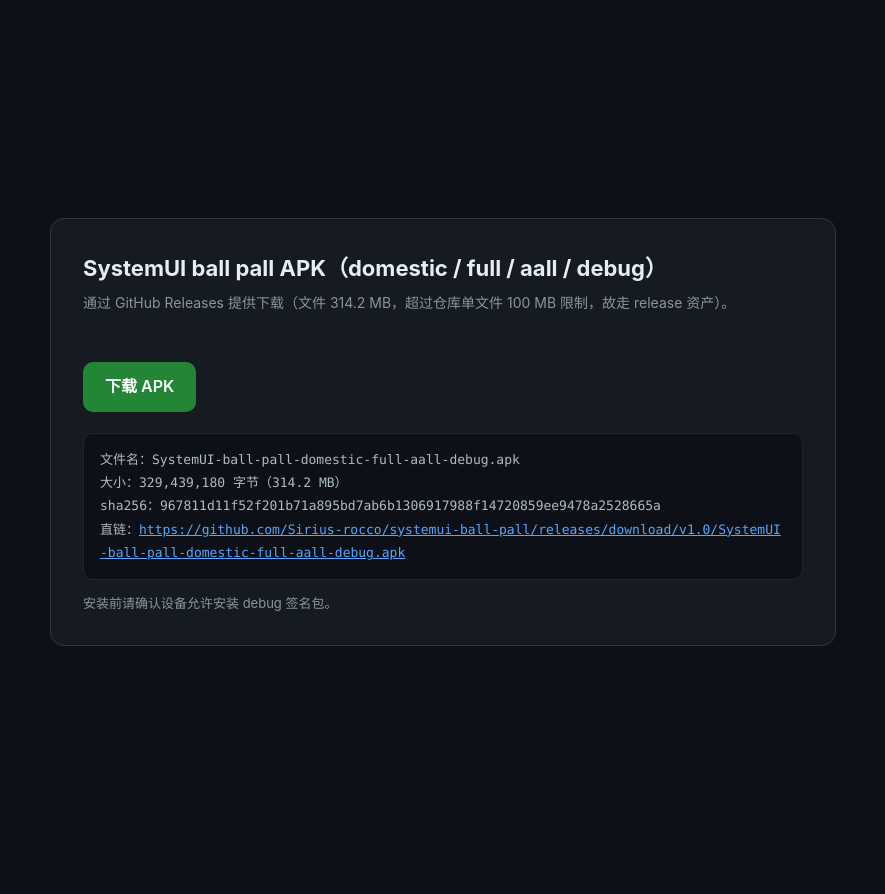
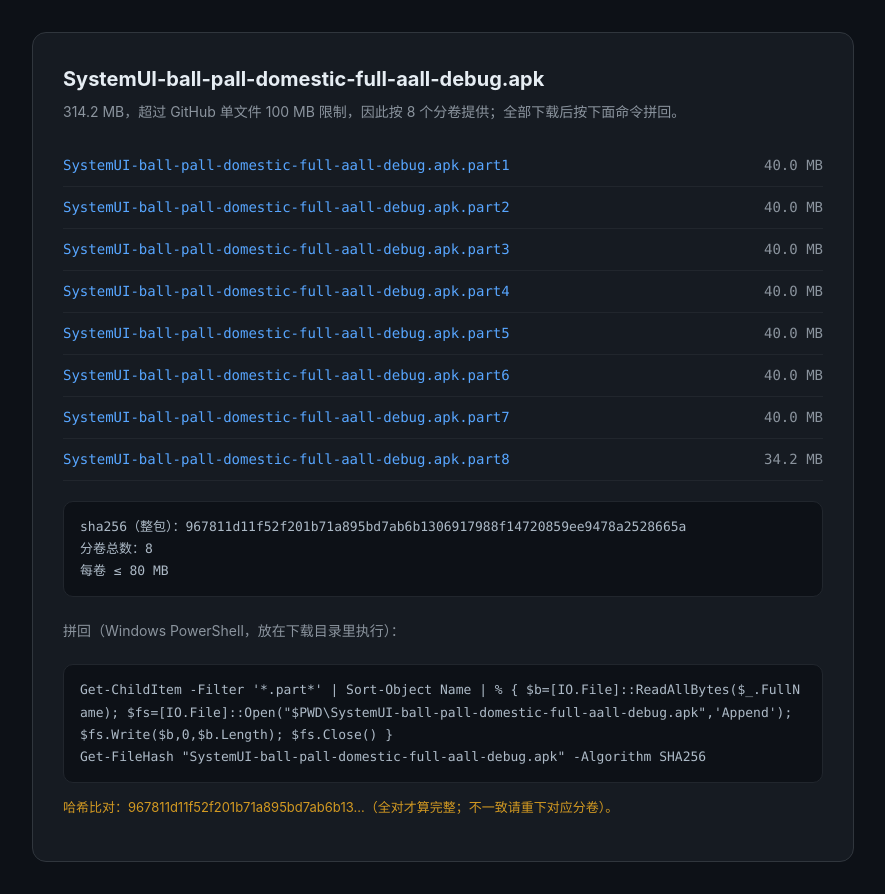
Before and after one commit to Sirius-rocco/systemui-ball-pall, a plain HTML site: page index.html in a window 1280 px wide. Shown: the whole page, without its empty margins (197-1082 px from the left). Before the commit the page ends 864 px from the top, so only its background shows below. Drawn offline with Linux system fonts and the light colour scheme.

Commit message:
publish SystemUI-ball-pall-domestic-full-aall-debug.apk in 8 parts + join script

```diff
--- a/index.html
+++ b/index.html
@@ -1,23 +1,36 @@
 <!doctype html>
 <html lang="zh-CN"><head><meta charset="utf-8">
 <meta name="viewport" content="width=device-width,initial-scale=1">
-<title>SystemUI ball pall APK（domestic / full / aall / debug）</title>
+<title>SystemUI-ball-pall-domestic-full-aall-debug.apk</title>
 <style>
  :root{color-scheme:dark}
- body{margin:0;min-height:100vh;background:#0d1117;color:#e6edf3;font:16px/1.6 -apple-system,BlinkMacSystemFont,"Segoe UI","Microsoft YaHei",sans-serif;display:flex;align-items:center;justify-content:center;padding:32px}
- .card{width:min(720px,100%);background:#161b22;border:1px solid #30363d;border-radius:14px;padding:32px}
- h1{margin:0 0 6px;font-size:22px}
- .sub{color:#8b949e;margin:0 0 24px;font-size:14px}
- .meta{font:13px/1.8 ui-monospace,SFMono-Regular,Consolas,monospace;color:#adbac7;background:#0d1117;border:1px solid #21262d;border-radius:10px;padding:14px 16px;word-break:break-all}
- .btn{display:inline-block;margin:24px 0 8px;padding:12px 22px;border-radius:10px;background:#238636;color:#fff;text-decoration:none;font-weight:600}
- .btn:hover{background:#2ea043}
- .hint{color:#8b949e;font-size:13px;margin:8px 0 0}
- a{color:#58a6ff}
+ body{margin:0;min-height:100vh;background:#0d1117;color:#e6edf3;font:16px/1.65 -apple-system,BlinkMacSystemFont,"Segoe UI","Microsoft YaHei",sans-serif;display:flex;align-items:center;justify-content:center;padding:32px}
+ .card{width:min(760px,100%);background:#161b22;border:1px solid #30363d;border-radius:14px;padding:30px}
+ h1{margin:0 0 4px;font-size:20px;word-break:break-all}
+ .sub{color:#8b949e;margin:0 0 22px;font-size:14px}
+ ul{margin:0;padding:0;list-style:none}
+ li{display:flex;justify-content:space-between;gap:12px;padding:10px 0;border-bottom:1px solid #21262d;font:14px/1.5 ui-monospace,Consolas,monospace}
+ li span{color:#8b949e;white-space:nowrap}
+ .box{background:#0d1117;border:1px solid #21262d;border-radius:10px;padding:14px 16px;margin:20px 0 0;font:13px/1.7 ui-monospace,Consolas,monospace;color:#adbac7;word-break:break-all}
+ code{background:#21262d;padding:2px 6px;border-radius:6px;color:#e6edf3}
+ a{color:#58a6ff;text-decoration:none}
+ .warn{color:#d29922;font-size:13px;margin-top:14px}
 </style></head>
 <body><main class="card">
- <h1>SystemUI ball pall APK（domestic / full / aall / debug）</h1>
- <p class="sub">通过 GitHub Releases 提供下载（文件 314.2 MB，超过仓库单文件 100 MB 限制，故走 release 资产）。</p>
- <a class="btn" href="https://github.com/Sirius-rocco/systemui-ball-pall/releases/download/v1.0/SystemUI-ball-pall-domestic-full-aall-debug.apk">下载 APK</a>
- <p class="meta">文件名：SystemUI-ball-pall-domestic-full-aall-debug.apk<br>大小：329,439,180 字节（314.2 MB）<br>sha256：967811d11f52f201b71a895bd7ab6b1306917988f14720859ee9478a2528665a<br>直链：<a href="https://github.com/Sirius-rocco/systemui-ball-pall/releases/download/v1.0/SystemUI-ball-pall-domestic-full-aall-debug.apk">https://github.com/Sirius-rocco/systemui-ball-pall/releases/download/v1.0/SystemUI-ball-pall-domestic-full-aall-debug.apk</a></p>
- <p class="hint">安装前请确认设备允许安装 debug 签名包。</p>
+ <h1>SystemUI-ball-pall-domestic-full-aall-debug.apk</h1>
+ <p class="sub">314.2 MB，超过 GitHub 单文件 100 MB 限制，因此按 8 个分卷提供；全部下载后按下面命令拼回。</p>
+ <ul>
+<li><a href="parts/SystemUI-ball-pall-domestic-full-aall-debug.apk.part1">SystemUI-ball-pall-domestic-full-aall-debug.apk.part1</a> <span>40.0 MB</span></li>
+<li><a href="parts/SystemUI-ball-pall-domestic-full-aall-debug.apk.part2">SystemUI-ball-pall-domestic-full-aall-debug.apk.part2</a> <span>40.0 MB</span></li>
+<li><a href="parts/SystemUI-ball-pall-domestic-full-aall-debug.apk.part3">SystemUI-ball-pall-domestic-full-aall-debug.apk.part3</a> <span>40.0 MB</span></li>
+<li><a href="parts/SystemUI-ball-pall-domestic-full-aall-debug.apk.part4">SystemUI-ball-pall-domestic-full-aall-debug.apk.part4</a> <span>40.0 MB</span></li>
+<li><a href="parts/SystemUI-ball-pall-domestic-full-aall-debug.apk.part5">SystemUI-ball-pall-domestic-full-aall-debug.apk.part5</a> <span>40.0 MB</span></li>
+<li><a href="parts/SystemUI-ball-pall-domestic-full-aall-debug.apk.part6">SystemUI-ball-pall-domestic-full-aall-debug.apk.part6</a> <span>40.0 MB</span></li>
+<li><a href="parts/SystemUI-ball-pall-domestic-full-aall-debug.apk.part7">SystemUI-ball-pall-domestic-full-aall-debug.apk.part7</a> <span>40.0 MB</span></li>
+<li><a href="parts/SystemUI-ball-pall-domestic-full-aall-debug.apk.part8">SystemUI-ball-pall-domestic-full-aall-debug.apk.part8</a> <span>34.2 MB</span></li>
+ </ul>
+ <div class="box">sha256（整包）：967811d11f52f201b71a895bd7ab6b1306917988f14720859ee9478a2528665a<br>分卷总数：8<br>每卷 ≤ 80 MB</div>
+ <p class="sub" style="margin-top:22px">拼回（Windows PowerShell，放在下载目录里执行）：</p>
+ <div class="box">Get-ChildItem -Filter '*.part*' | Sort-Object Name | % { $b=[IO.File]::ReadAllBytes($_.FullName); $fs=[IO.File]::Open("$PWD\SystemUI-ball-pall-domestic-full-aall-debug.apk",'Append'); $fs.Write($b,0,$b.Length); $fs.Close() }<br>Get-FileHash "SystemUI-ball-pall-domestic-full-aall-debug.apk" -Algorithm SHA256</div>
+ <p class="warn">哈希比对：967811d11f52f201b71a895bd7ab6b13…（全对才算完整；不一致请重下对应分卷）。</p>
 </main></body></html>
```
Also changed, not shown: 9 other files.
